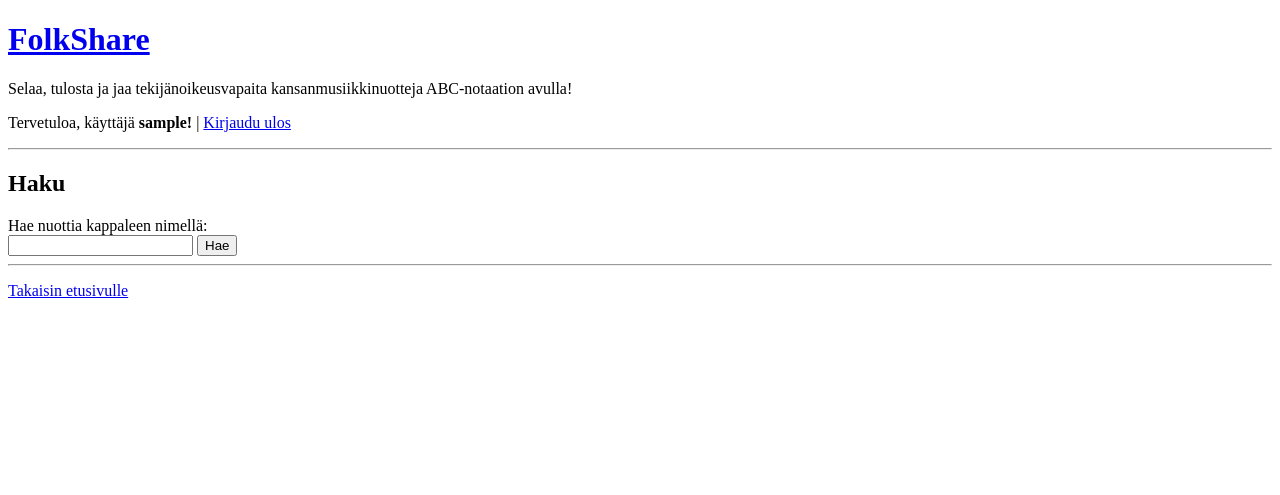
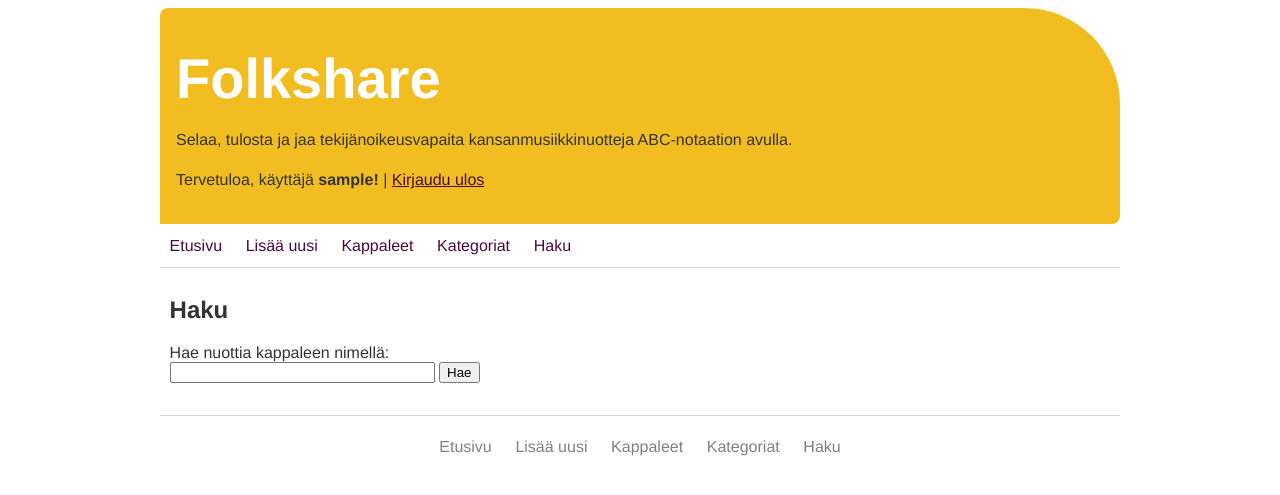
Before and after one commit to piamanns/tsoha-folkshare, a Flask app: page /search in a window 1280 px wide. Shown: the top 495 px of the page. Run offline with Flask 2, Linux system fonts and the light colour scheme; the visitor is signed in with stand-in values (Sample User, id 1).

Commit message:
Add navigation and some basic styling

```diff
--- /dev/null
+++ b/static/main.css
@@ -0,0 +1,130 @@
+/* || GENERAL STYLES */
+
+body {
+  margin: auto;
+  max-width: 60em;
+  font-family: 'Helvetica', 'Arial', sans-serif;
+  color: #333;
+}
+
+h2, h3 {
+  color: #333;
+}
+
+p {
+  line-height: 1.5;
+}
+
+ul {
+  padding-left: 1.5em;
+}
+
+li {
+  line-height: 1.7;
+}
+
+a:link, a:visited {
+  color: #490B3D;
+}
+
+a:hover {
+  color: #BD1E51;
+}
+
+hr {
+  border: none;
+  border-bottom: 0.1em solid lightgrey;
+  margin-top: 1.5em;
+  margin-bottom: 1.5em;
+}
+
+/* || HEADER */
+
+.header {
+  background: #f1bd20;
+  padding: 1em 1em;
+  border-radius: 0.5em 6em 0.5em 0;
+  margin-top: .5em;
+}
+
+.header h1 {
+  font-size: 3.5em;
+  font-weight: bold;
+  margin-top: 0.4em;
+  margin-bottom: 0.3em;
+}
+
+.header h1 a {
+  color: white;
+  text-decoration: none;
+}
+
+.header h1 a:hover {
+  text-decoration: underline
+}
+
+/* || NAVIGATION */
+
+nav ul {
+  display: block;
+  list-style: none;
+  margin: 0;
+  padding: 0;
+}
+
+nav li {
+  display: inline-block;
+  line-height: 1.5;
+  padding: 0.6em;
+  border-bottom-left-radius: 0.2em;
+  border-bottom-right-radius: 0.2em;
+}
+
+nav li:hover {
+  background-color: #f1bd20;
+}
+
+nav a {
+  text-decoration: none;
+}
+
+nav a:hover {
+  color: #490B3D;
+  text-decoration: underline;
+}
+
+/* || CONTENT */
+
+.content {
+  border-top: 0.1em solid lightgrey;
+  padding: 0.5em 0.6em;
+  margin-bottom: 1.5em;
+}
+
+/* || FOOTER */
+
+.footer {
+  border-top: 0.1em solid lightgrey;
+  text-align: center;
+}
+
+.footer ul {
+  display: block;
+  list-style: none;
+  margin: 1em auto;
+  padding: 0;
+}
+
+.footer li {
+  display: inline;
+  padding: 0.6em;
+}
+
+.footer li a {
+  color: gray;
+  text-decoration: none;
+}
+
+.footer li a:hover {
+  text-decoration: underline;
+}
--- a/templates/layout.html
+++ b/templates/layout.html
@@ -1,13 +1,33 @@
 <!DOCTYPE html>
+<link rel="stylesheet" href="/static/main.css">
+<meta name='viewport' content='width=device-width, initial-scale=1'>
+
 <title>FolkShare - {% block title %}{% endblock %}</title>
-<h1><a href="/">FolkShare</a></h1>
-<p>Selaa, tulosta ja jaa tekijänoikeusvapaita kansanmusiikkinuotteja ABC-notaation avulla!
+<div class="header">
+  <h1><a href="/">Folkshare</a></h1>
+  <p>Selaa, tulosta ja jaa tekijänoikeusvapaita kansanmusiikkinuotteja ABC-notaation avulla.
   {% if session.user_id %}
-  <p>Tervetuloa, käyttäjä <strong>{{ session.user_name }}!</strong> | <a href="/logout">Kirjaudu ulos</a>
+    <p>Tervetuloa, käyttäjä <strong>{{ session.user_name }}!</strong>
+      {% if session.user_role == 2 %}
+        | <a href="/add_category">Ylläpitäjän työkalut</a>
+      {% endif %}
+      | <a href="/logout">Kirjaudu ulos</a>
   {% else %}
     <p><a href="/login">Kirjaudu sisään</a> | <a href="/register">Luo käyttäjätunnus</a>
   {% endif %}
-<hr>
+</div>
+
+<nav>
+  <ul>
+    <li><a href="/">Etusivu</a></li>
+    {% if session.user_id %}
+      <li><a href="/add_tune">Lisää uusi</a></li>
+    {% endif %}
+    <li><a href="/tune">Kappaleet</a></li>
+    <li><a href="/category">Kategoriat</a></li>
+    <li><a href="/search">Haku</a></li>
+  </ul>
+</nav>
 
 {% with messages = get_flashed_messages() %}
     {% if messages %}
@@ -17,10 +37,21 @@
     {% endif %}
   {% endwith %}
 
+<div class="content">
   {% block content %}
   {% endblock %}
+</div>
 
+<div class="footer">
   {% block footer%}
-  <hr>
-  <p><a href="/">Takaisin etusivulle</a></p>
+    <ul>
+      <li><a href="/">Etusivu</a></li>
+      {% if session.user_id %}
+        <li><a href="/add_tune">Lisää uusi</a></li>
+      {% endif %}
+      <li><a href="/">Kappaleet</a></li>
+      <li><a href="/">Kategoriat</a></li>
+      <li><a href="/">Haku</a></li>
+    </ul>
   {% endblock %}
+</div>
--- a/templates/search.html
+++ b/templates/search.html
@@ -21,7 +21,7 @@
 
 <form action="/search" method="GET">
   <label for="query">Hae nuottia kappaleen nimellä:</label><br>
-    <input type="text" id="query" name="query" minlength="1" maxlength="50">
+    <input type="text" id="query" name="query" minlength="1" maxlength="50" size="30">
     <input type="submit" value="Hae">
 </form>
 
```
Also changed, not shown: templates/index.html (+10 -21 lines). Lines whose indentation alone changed are shown as unchanged.
